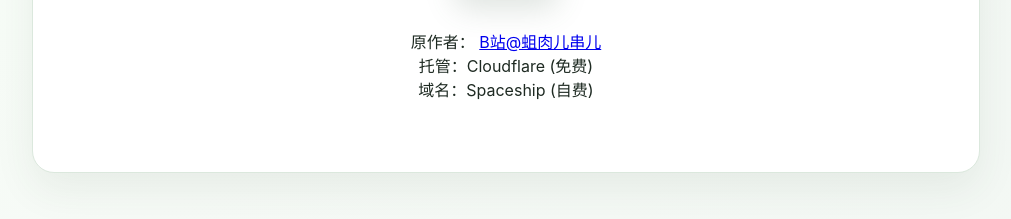
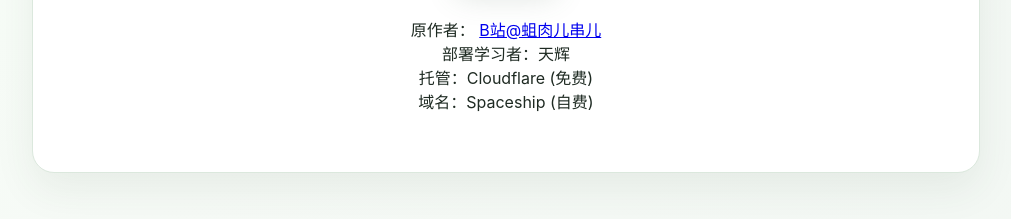
Before and after one commit to thzhangbio/SBTI, a plain HTML site: page index.html in a window 1280 px wide. Shown: the part 255-474 px from the top of the page, without its empty margins (134-1145 px from the left). Drawn offline with Linux system fonts and the light colour scheme.

Commit message:
docs: update homepage credit and README

```diff
--- a/index.html
+++ b/index.html
@@ -695,6 +695,9 @@
           <span>
             原作者：
             <a href="https://space.bilibili.com/417038183">B站@蛆肉儿串儿</a>
+          </span>
+          <span>
+            部署学习者：天辉
           </span>
           <span>
             托管：Cloudflare (免费)
```
Also changed, not shown: 1 other file.
